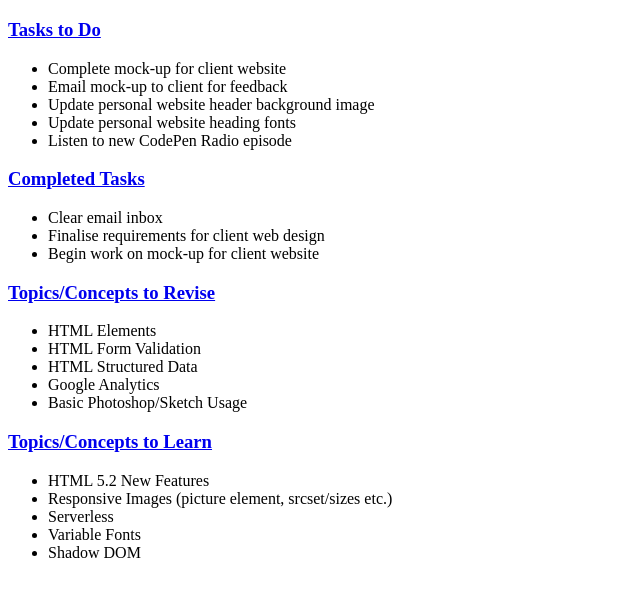
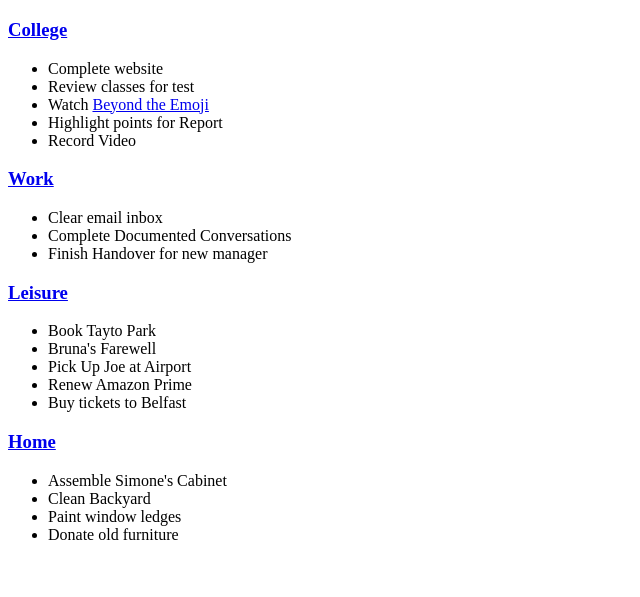
Before and after one commit to RenatoMoraisCCT/csp_repeat_ca, a plain HTML site: page index.html in a window 1280 px wide. Shown: the part 61-658 px from the top of the page, without its empty margins (0-640 px from the left). Drawn offline with Linux system fonts and the light colour scheme.

Commit message:
Table Content

```diff
--- a/index.html
+++ b/index.html
@@ -23,54 +23,53 @@
 
       <div class="list">
 
-        <h3 class="list-title"><a href="#">Tasks to Do</a></h3>
+        <h3 class="list-title"><a href="#">College</a></h3>
 
         <ul class="list-items">
-          <li>Complete mock-up for client website</li>
-          <li>Email mock-up to client for feedback</li>
-          <li>Update personal website header background image</li>
-          <li>Update personal website heading fonts</li>
-          <li>Listen to new CodePen Radio episode</li>
+          <li>Complete  website</li>
+          <li>Review classes for test</li>
+          <li>Watch <a href="https://www.youtube.com/watch?v=T5y5Sfh__-s">Beyond the Emoji</a></li>
+          <li>Highlight points for Report</li>
+          <li>Record Video</li>
         </ul>
 
       </div>
 
       <div class="list">
 
-        <h3 class="list-title"><a href="#">Completed Tasks</a></h3>
+        <h3 class="list-title"><a href="#">Work</a></h3>
 
         <ul class="list-items">
           <li>Clear email inbox</li>
-          <li>Finalise requirements for client web design</li>
-          <li>Begin work on mock-up for client website</li>
+          <li>Complete Documented Conversations</li>
+          <li>Finish Handover for new manager</li>
         </ul>
 
       </div>
 
       <div class="list">
 
-        <h3 class="list-title"><a href="#">Topics/Concepts to Revise</a></h3>
+        <h3 class="list-title"><a href="#">Leisure</a></h3>
 
         <ul class="list-items">
-          <li>HTML Elements</li>
-          <li>HTML Form Validation</li>
-          <li>HTML Structured Data</li>
-          <li>Google Analytics</li>
-          <li>Basic Photoshop/Sketch Usage</li>
+          <li>Book Tayto Park</li>
+          <li>Bruna's Farewell</li>
+          <li>Pick Up Joe at Airport</li>
+          <li>Renew Amazon Prime</li>
+          <li>Buy tickets to Belfast</li>
         </ul>
 
       </div>
 
       <div class="list">
 
-        <h3 class="list-title"><a href="#">Topics/Concepts to Learn</a></h3>
+        <h3 class="list-title"><a href="#">Home</a></h3>
 
         <ul class="list-items">
-          <li>HTML 5.2 New Features</li>
-          <li>Responsive Images (picture element, srcset/sizes etc.)</li>
-          <li>Serverless</li>
-          <li>Variable Fonts</li>
-          <li>Shadow DOM</li>
+          <li>Assemble Simone's Cabinet</li>
+          <li>Clean Backyard</li>
+          <li>Paint window ledges</li>
+          <li>Donate old furniture</li>
         </ul>
 
       </div>
```
